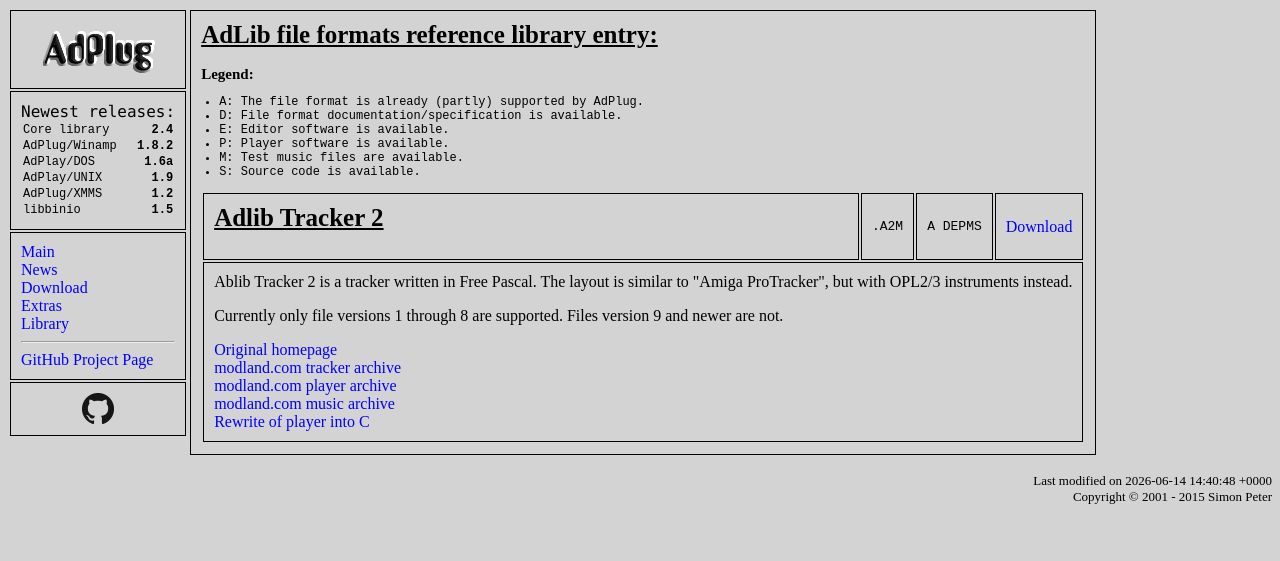
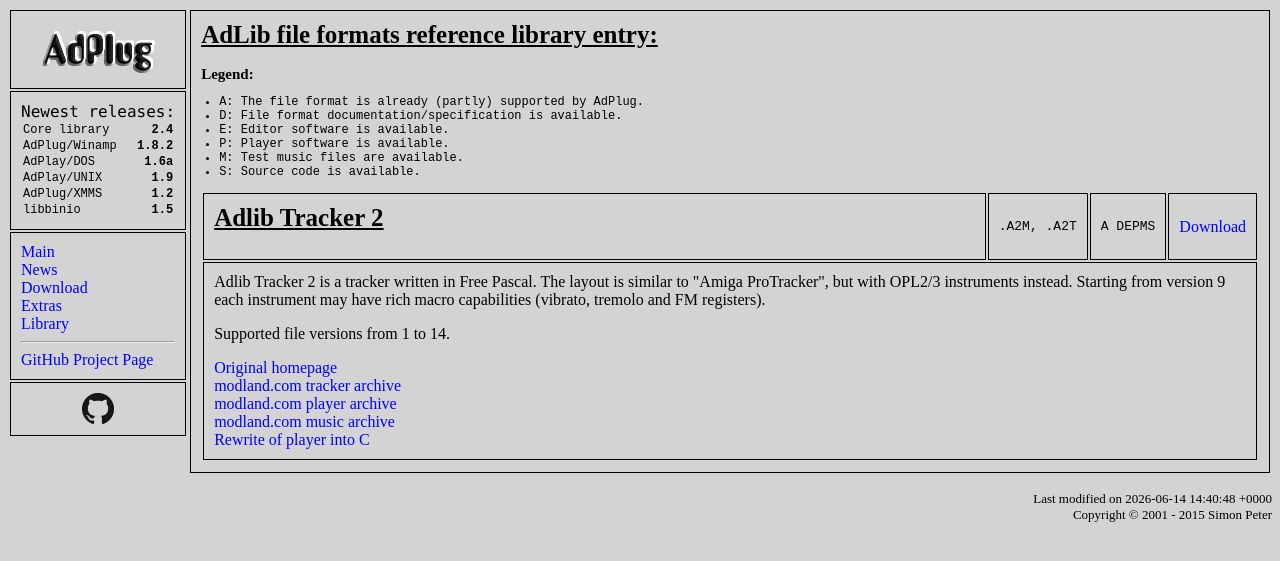
Before and after one commit to adplug/adplug.github.io, a Jekyll site: the page built from _library_formats/AdlibTracker2-A2M.html, in a window 1280 px wide. Shown: the top 561 px of the page. Built offline with Jekyll 4.4.1, drawn with Linux system fonts in a browser that asks for light colours.

Commit message:
Add info on .XMI, fix and update .A2M and .VGM pages (#19)

```diff
--- a/_library_formats/AdlibTracker2-A2M.html
+++ b/_library_formats/AdlibTracker2-A2M.html
@@ -1,13 +1,15 @@
 ---
 filename: AdlibTracker2.zip
 flags: "A DEPMS"
-extension: .A2M
+extension: .A2M, .A2T
 desc: Adlib Tracker 2
 ---
-<p>Ablib Tracker 2 is a tracker written in Free Pascal. The layout is similar to
-&quot;Amiga ProTracker&quot;, but with OPL2/3 instruments instead.</p>
+<p>Adlib Tracker 2 is a tracker written in Free Pascal. The layout is similar to
+&quot;Amiga ProTracker&quot;, but with OPL2/3 instruments instead. Starting
+from version 9 each instrument may have rich macro capabilities (vibrato, tremolo
+and FM registers).</p>
 
-<p>Currently only file versions 1 through 8 are supported. Files version 9 and newer are not.</p>
+<p>Supported file versions from 1 to 14.</p>
 
 <p>
 <a href="http://adlibtracker.net/">Original homepage</a><br />
--- a/_library_formats/VideoGameMusic.html
+++ b/_library_formats/VideoGameMusic.html
@@ -18,3 +18,5 @@ it supports dozens of chips and has features such as compression and tagging.
 
 <p>Format documentation is available
 <a href="https://vgmrips.net/wiki/VGM_File_Format">here</a>.</p>
+<p>Library of .VGZ OPL1/2/3 files with online JS player: <a href="https://opl.wafflenet.com/">VGM OPL Collection</a></p>
+<p>Even bigger collections of multi-system VGM files: <a href="https://vgmrips.net/">VGM Rips</a></p>
```
Also changed, not shown: _library_formats/XMIMIDI.html (added, +14 -0 lines), 1 other file.
